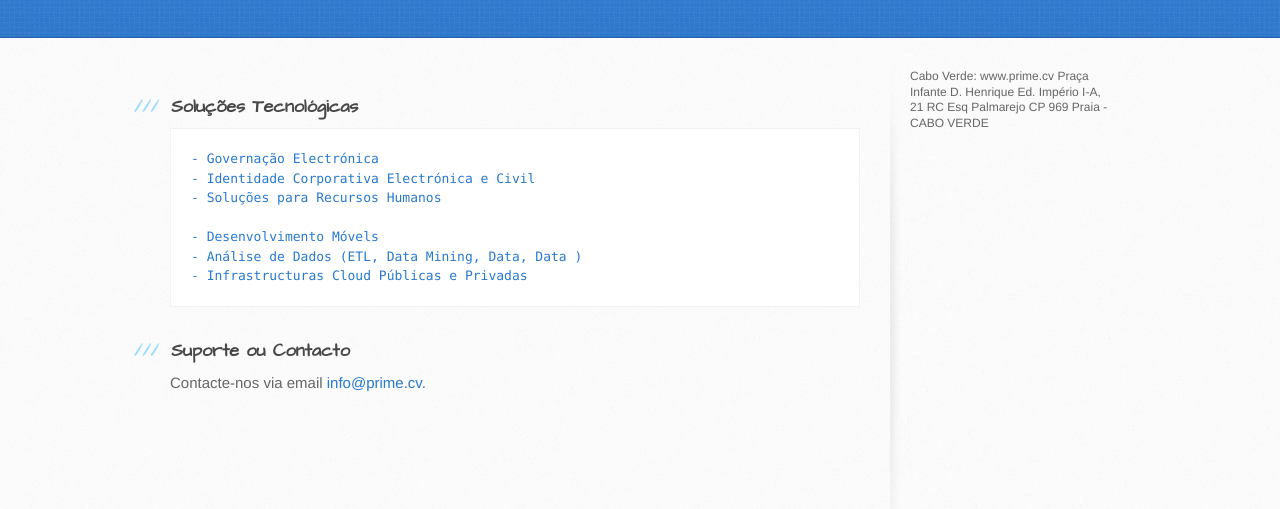
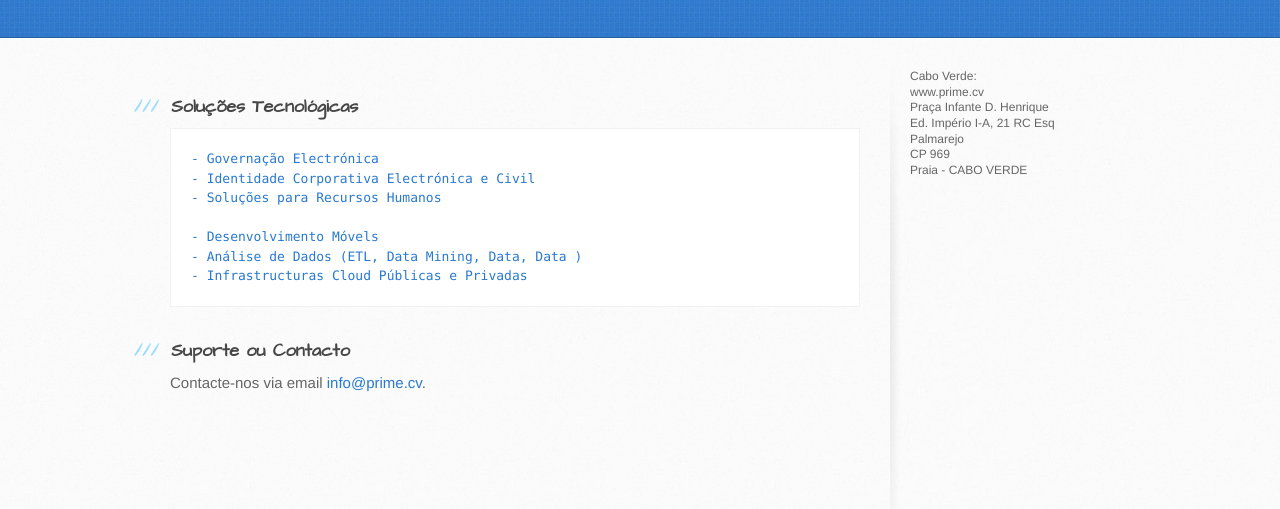
Before and after one commit to primecv/primecv.github.io, a plain HTML site: page index.html in a window 1280 px wide. Shown: the part 163-672 px from the top of the page. Drawn offline with Linux system fonts and the light colour scheme.

Commit message:
Correcção na coluna da direita

```diff
--- a/index.html
+++ b/index.html
@@ -51,13 +51,13 @@
         <aside id="sidebar">
 
 
-          <p>Cabo Verde:
-            www.prime.cv
-            Praça Infante D. Henrique
-            Ed. Império I-A, 21 RC Esq
-            Palmarejo
-            CP 969
-            Praia - CABO VERDE
+          <p>Cabo Verde:<br>
+            www.prime.cv<br>
+            Praça Infante D. Henrique<br>
+            Ed. Império I-A, 21 RC Esq<br>
+            Palmarejo<br>
+            CP 969  <br>
+            Praia - CABO VERDE <br>
          </br>
         </aside>
       </div>
```
